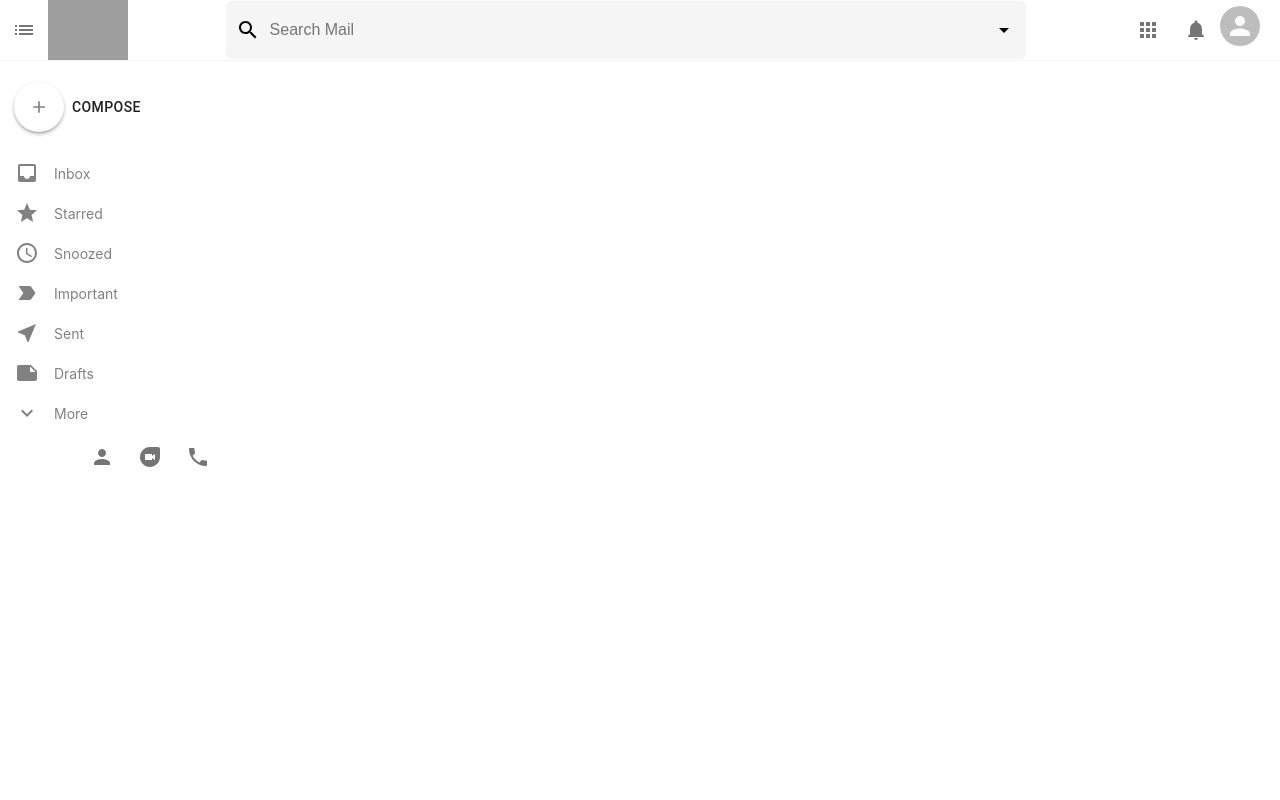
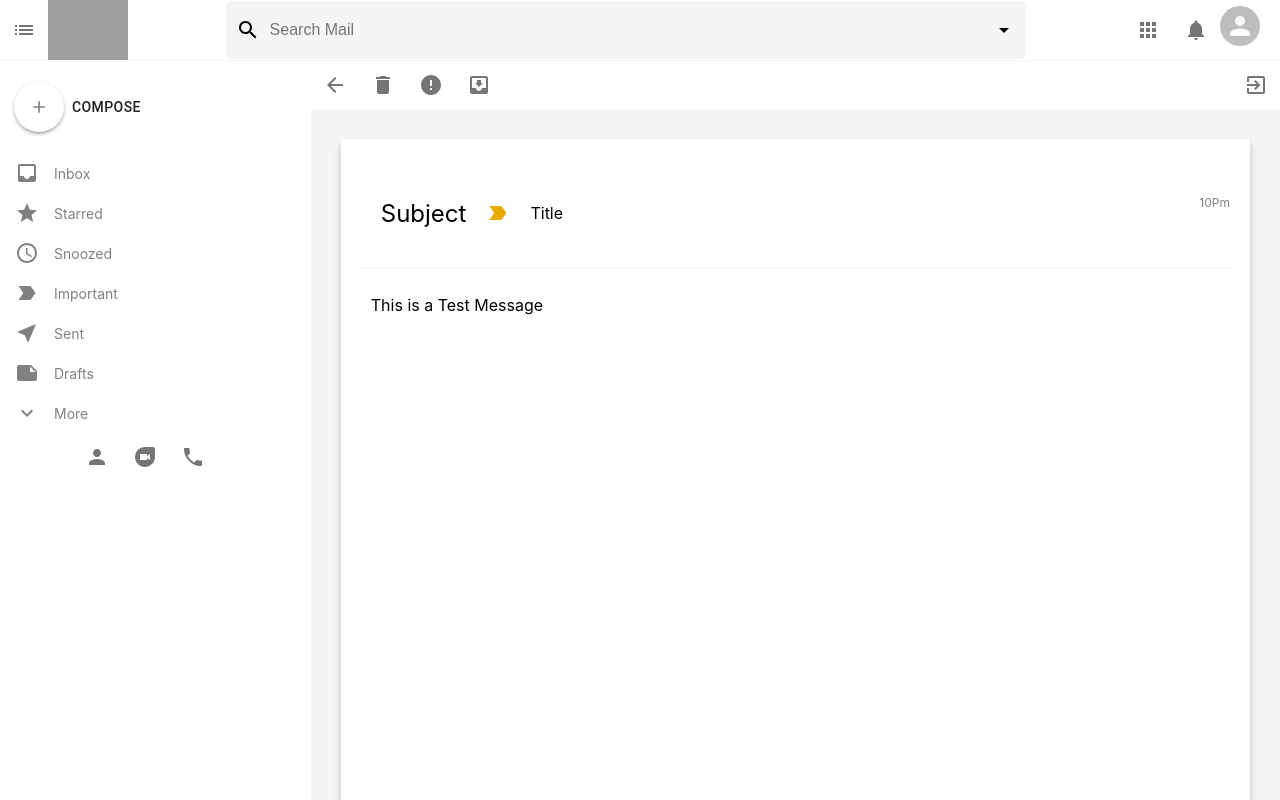
Before and after one commit to BobBrian/GmailTest, a React (Create React App) app in the folder gamail-clone/: page /mail in a window 1280 px wide. Shown: the top 800 px of the page. Built offline with nearby package versions, Linux system fonts and the light colour scheme; grey boxes are pictures that could not be loaded.

Commit message:
Email Row Part 2
Addition of CSS to More Accurately represent Email Row Structure as well as Usage of useHistory hook to push webpages and Creation of Mail.js File to Display Messages

```diff
--- a/gamail-clone/src/EmailRow.js
+++ b/gamail-clone/src/EmailRow.js
@@ -1,5 +1,5 @@
 // Responsible for Rendering the Emails in a Row of Information showing the Sender , Bits of the Message and the Time it was Sent
-// Also Allows Users to Click on the Message to Exapnd the Message and get Extra Infromation
+// Also Allows Users to Click on the Message to Expand the Message and get Extra Infromation
 
 import React from 'react'
 import "./EmailRow.css"
@@ -7,11 +7,15 @@
 import Checkbox from "@material-ui/core/Checkbox"
 import StarBorderIcon from '@material-ui/icons/StarBorder';
 import LabelImportantIcon from '@material-ui/icons/LabelImportant';
+import { useHistory } from 'react-router';
 
 
 function EmailRow({id, title, subject,  description , time}) {
+
+    const history = useHistory() // Gives us the History of the Web Page. Esstentily allows us to push a Webpage onto our Browser
+
     return (
-        <div className="emailRow">
+        <div onClick={() => history.push("/mail")} className="emailRow">
             <div className="emailRow_Options">
                 <Checkbox/>
                 <IconButton>
--- a/gamail-clone/src/Mail.css
+++ b/gamail-clone/src/Mail.css
@@ -0,0 +1,60 @@
+.mail{
+    flex: 1;
+    background-color: whitesmoke;
+}
+
+.mail_tools{
+    display: flex;
+    justify-content: space-between;
+    background-color: white;
+}
+
+.mail_toolsLeft{
+    display: flex;
+}
+
+
+.mail_body{
+    display: flex;
+    flex-direction: column;
+    margin: 30px;
+    background-color: white;
+    padding: 20px;
+    height: 100vh;
+    box-shadow: 0px 5px 7px 0px rgba(0,0,0,0.24);
+}
+
+.mail_bodyHeader{
+    display: flex;
+    align-items: center;
+    border-bottom: 1px solid whitesmoke;
+    padding: 20px;
+    position: relative;
+}
+
+.mail_important{
+    color: #e8ab02 !important;
+}
+
+.mail_bodyHeader >h2{
+    font-weight: 400;
+    margin-right: 20px;
+}
+
+.mail_message > p{
+    padding: 10px;
+    margin-right: 20px;
+    overflow-wrap: break-word;
+}
+
+.mail_bodyHeader >p{
+    margin-left: 20px;
+}
+
+.mail_time{
+    position: absolute;
+    top: 24px;
+    right: 0;
+    font-size: 12px;
+    color: gray;
+}
--- a/gamail-clone/src/Mail.js
+++ b/gamail-clone/src/Mail.js
@@ -1,10 +1,64 @@
+// The Purpose of the Mail File is to Fully Despaly any message that a User might see in the Email Row Section along with extra Files
+// Such as Images or Videos as well as provide them the oppertunity to Return to that same Email Row Section
+
 import React from 'react'
 import "./Mail.css"
+import { IconButton } from '@material-ui/core';
+import ArrowBackIcon from '@material-ui/icons/ArrowBack';
+import DeleteIcon from '@material-ui/icons/Delete';
+import ErrorIcon from '@material-ui/icons/Error';
+import MoveToInboxIcon from '@material-ui/icons/MoveToInbox';
+import ExitToAppIcon from '@material-ui/icons/ExitToApp';
+import LabelImportantIcon from '@material-ui/icons/LabelImportant';
+import { useHistory } from 'react-router';
+
 
 function Mail() {
+
+    const history = useHistory(); // Here it create functionality that allows us to Revert to the Previous Page
+
     return (
-        <div>
+        <div className="mail">
+            <div className="mail_tools">
+                <div className="mail_toolsLeft">
+                    <IconButton onClick={() => history.push("/")}>
+                        <ArrowBackIcon/>
+                    </IconButton>
 
+                    <IconButton>
+                        <DeleteIcon/>
+                    </IconButton>
+
+                    <IconButton>
+                        <ErrorIcon/>
+                    </IconButton>
+
+                    <IconButton>
+                        <MoveToInboxIcon/>
+                    </IconButton>
+
+                </div>
+
+                <div className="mail_toolsRight">
+                    <IconButton>
+                        <ExitToAppIcon/>
+                    </IconButton>
+
+                </div>
+            </div>
+            <div className="mail_body">
+                <div className="mail_bodyHeader" >
+                    <h2>Subject</h2>
+                    <LabelImportantIcon className="mail_important"/>
+                    <p>Title</p>
+                    <p className="mail_time">10Pm</p>
+
+                </div>
+
+                <div className="mail_message">
+                     <p>This is a Test Message</p>
+                </div>
+            </div>
         </div>
     )
 }
```
